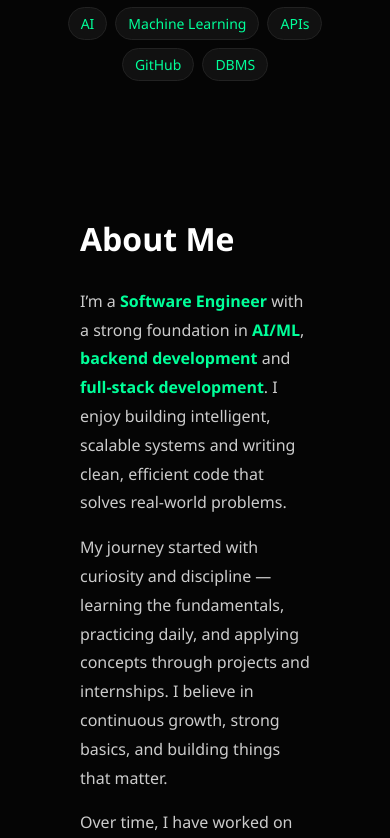
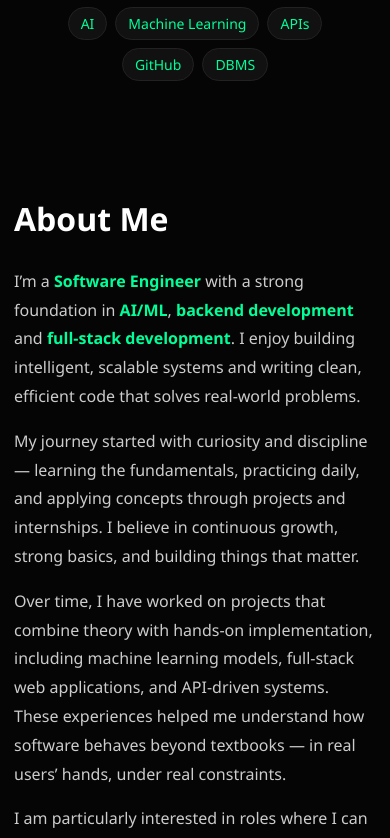
Before and after one commit to ReddeppaNakka/My-Portfolio, a React (Create React App) app: page / in a window 390 px wide. Shown: the part 1284-2122 px from the top of the page. Built offline with nearby package versions, Linux system fonts and the light colour scheme.

Commit message:
Update styles in App.css

```diff
--- a/src/App.css
+++ b/src/App.css
@@ -473,6 +473,19 @@ body {
   color: #00ff99;
   font-weight: 600;
 }
+/* ===== ABOUT – WIDER ON MOBILE ===== */
+@media (max-width: 768px) {
+
+  .about {
+    padding: 40px 14px;   /* was 20px → now wider */
+  }
+
+  .about-text {
+    max-width: 100%;
+    width: 100%;
+  }
+}
+
 
 /* ===== SKILLS ===== */
 .skills {
@@ -904,3 +917,15 @@ body {
     font-size: 19px;
   }
 }
+
+/* ===== PROJECTS – WIDER ON MOBILE ===== */
+@media (max-width: 768px) {
+
+  .projects {
+    padding: 60px 14px;   /* was 20px → now wider */
+  }
+
+  .project-card {
+    padding: 22px 20px;  /* slightly wider feel */
+  }
+}
```
